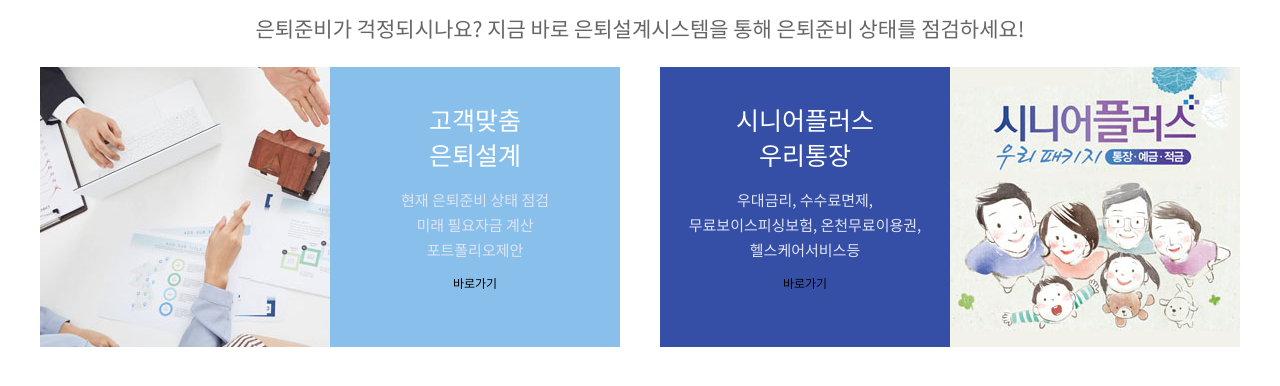
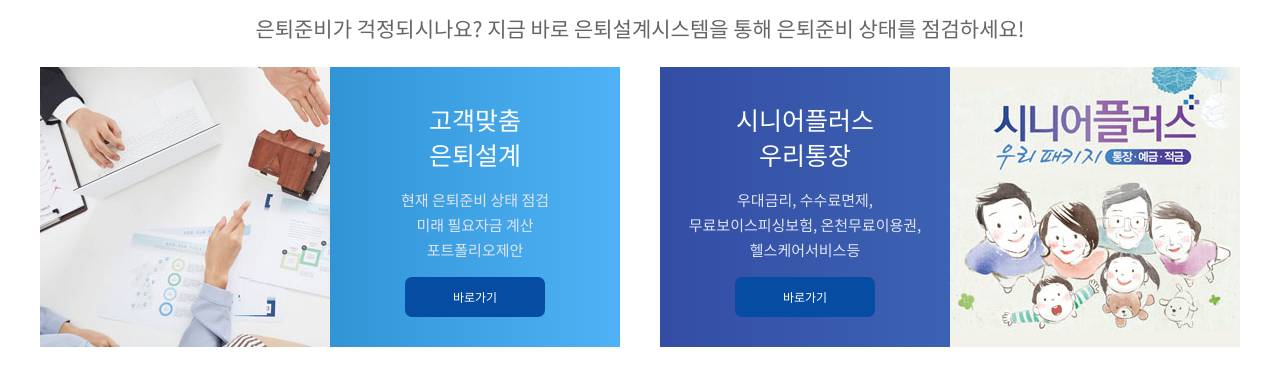
Before and after one commit to treatme030/wooribank, a plain HTML site: page index.html in a window 1280 px wide. Shown: the part 314-700 px from the top of the page. Drawn offline with Linux system fonts and the light colour scheme; some icons are missing.

Commit message:
2021.01.05

```diff
--- a/index.css
+++ b/index.css
@@ -197,6 +197,16 @@
   color: #e0e4f0;
 }
 
+.service .banner a {
+  display: block;
+  margin: 0 auto; /*block는 text-align으로 중앙정렬 불가*/
+  width: 140px;
+  line-height: 40px;
+  color: white;
+  background-color: #064ca2;
+  border-radius: 7px;
+}
+
 .service .banner .left {
   display: flex;
   text-align: center;
@@ -205,8 +215,8 @@
 
 .service .banner .left > div {
   width: 290px;
-  background-color: #89c0eb;
-}
+  background: linear-gradient(to right, #3194d5, #4fb2f6);
+} /*오른쪽 방향으로 그라데이션*/
 
 .service .banner .right {
   display: flex;
@@ -216,5 +226,5 @@
 
 .service .banner .right > div {
   width: 290px;
-  background-color: #354fa6;
+  background: linear-gradient(to right, #334da4, #3c62b3);
 }
```
